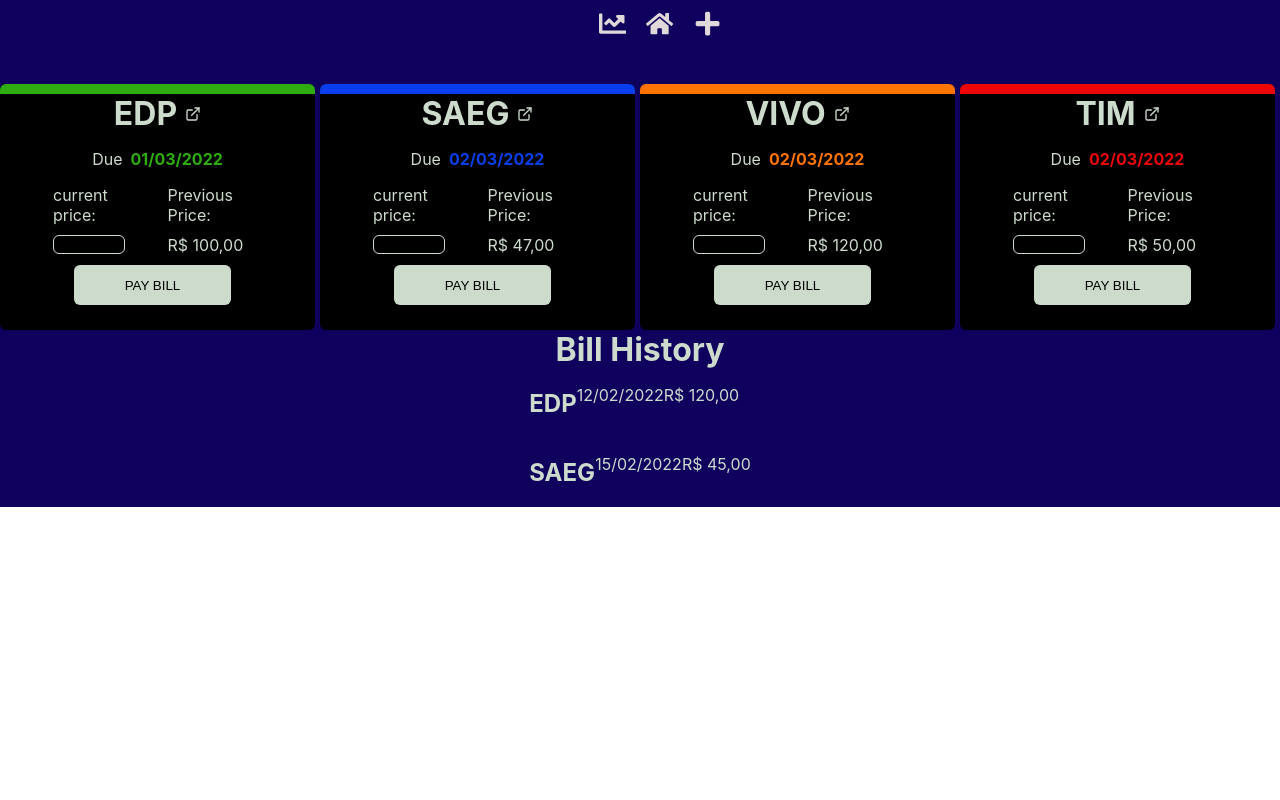
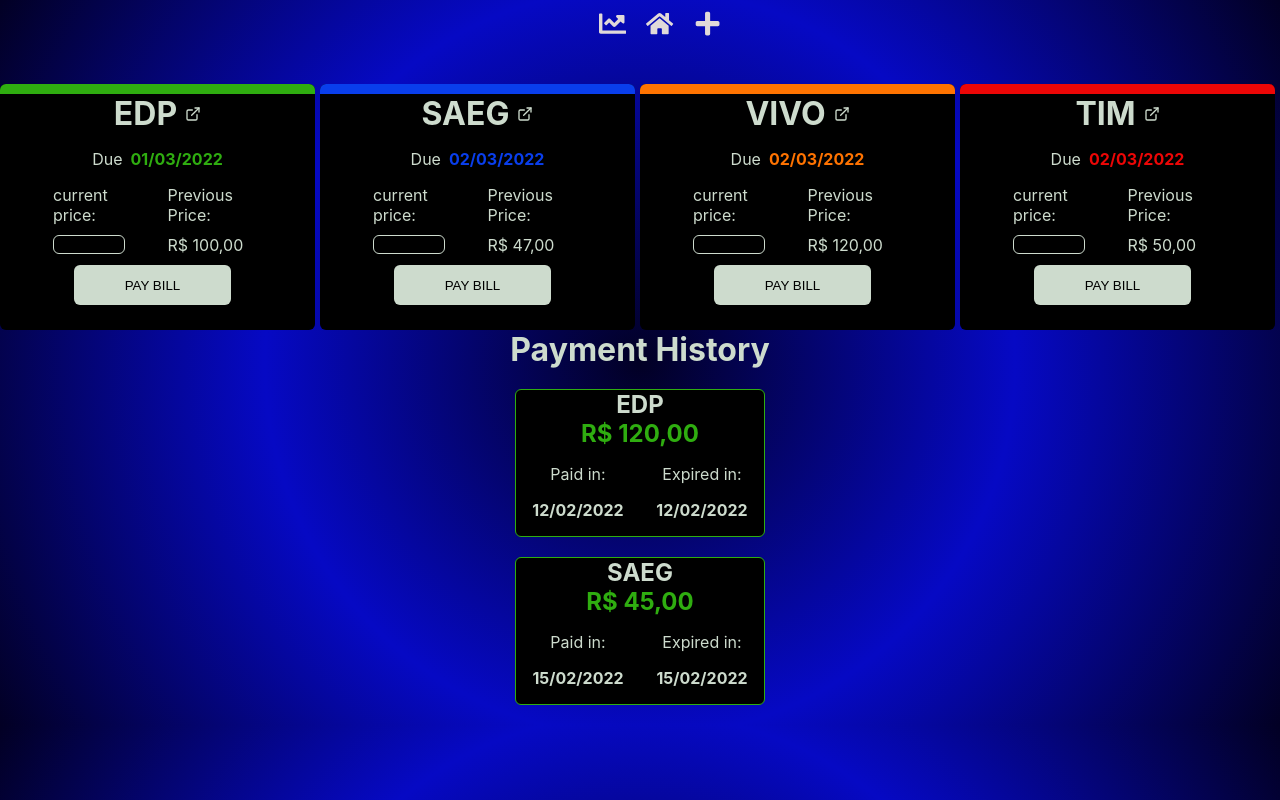
Before and after one commit to akiosTerr/pay-my-bills, a React (Create React App) app: page / in a window 1280 px wide. Built offline with nearby package versions, Linux system fonts and the light colour scheme.

Commit message:
History component temporary style

```diff
--- a/src/components/history.tsx
+++ b/src/components/history.tsx
@@ -1,6 +1,6 @@
 import HistoryItem, { HistoryItemType } from "./historyItem";
 import '../style/history.scss'
-import Select from 'react-select'
+// import Select from 'react-select'
 
 
 function History() {
@@ -16,12 +16,12 @@
             date: '15/02/2022'
         }
     ]
-    const monthOptions = ['July', 'August'];
+    // const monthOptions = ['July', 'August'];
 
     return (
         <div className="history">
             <h1 className="history-title">
-                Bill History
+                Payment History
             </h1>
             {/* <Select options={monthOptions} /> */}
             <div className="history-array">
--- a/src/components/historyItem.tsx
+++ b/src/components/historyItem.tsx
@@ -13,8 +13,18 @@
     return (
         <div className="history-item">
             <h2 className="title">{historyItemProp.title}</h2>
-            <p className="date">{historyItemProp.date}</p>
-            <p className="value">{historyItemProp.value}</p>
+            <div className="value-section">
+                <h2 className="value">{historyItemProp.value}</h2>
+            </div>
+            <div className="paid-section">
+                <p className="paid-label">Paid in:</p>
+                <p className="date">{historyItemProp.date}</p>
+            </div>
+            <div className="exp-section">
+                <p className="exp-label">Expired in:</p>
+                <p className="date">{historyItemProp.date}</p>
+            </div>
+
         </div>
      );
 }
--- a/src/style/base.scss
+++ b/src/style/base.scss
@@ -1,6 +1,11 @@
+body {
+    background: rgb(2,0,36);
+    background: radial-gradient(circle, rgba(2,0,36,1) 0%, #0609c4 51%, rgba(2,0,36,1) 100%);
+}
 h1 {
     margin: 0px;
 }
+
 .App {
-    background: rgb(14, 0, 92);
+    background: transparent;
 }
--- a/src/style/history.scss
+++ b/src/style/history.scss
@@ -1,20 +1,70 @@
 $base-text: #cddbcd;
+$highlight: #2fad10;
+
 
 .history {
     margin: auto;
     width: 100%;
     color: $base-text;
+
     .history-title {
         text-align: center;
+        margin-bottom: 20px;
     }
     .history-array  {
-        width: fit-content;
+        width: 250px;
         margin: auto;
         display: flex;
         flex-direction: column;
         .history-item {
-            display: flex;
-            flex-direction: row;
+            display: grid;
+            grid-template-columns: 1fr 1fr;
+            grid-template-rows: 1fr 1fr;
+            // grid-row-gap: 10px;
+            text-align: center;
+            background: #000;
+            border: 1px solid $highlight;
+            border-radius: 6px;
+            margin-bottom: 20px;
+            .title {
+                margin: 0px;
+                grid-column-start: 1;
+                grid-column-end: 3;
+                grid-row-start: 1;
+                grid-row-end: 2;
+                text-align: center;
+            }
+            .value-section {
+                grid-column-start: 1;
+                grid-column-end: 3;
+                grid-row-start: 2;
+                grid-row-end: 3;
+                .value {
+                    margin: 0px;
+                    color: $highlight;
+                }
+            }
+            .paid-section {
+                margin: 0px;
+                grid-column-start: 1;
+                grid-column-end: 2;
+                grid-row-start: 3;
+                grid-row-end: 4;
+                .date {
+                    font-weight: bold;
+                }
+            }
+            .exp-section {
+                margin: 0px;
+                grid-column-start: 2;
+                grid-column-end: 3;
+                grid-row-start: 3;
+                grid-row-end: 4;
+                .date {
+                    font-weight: bold;
+                }
+            }
+
         }
     }
 }
```
